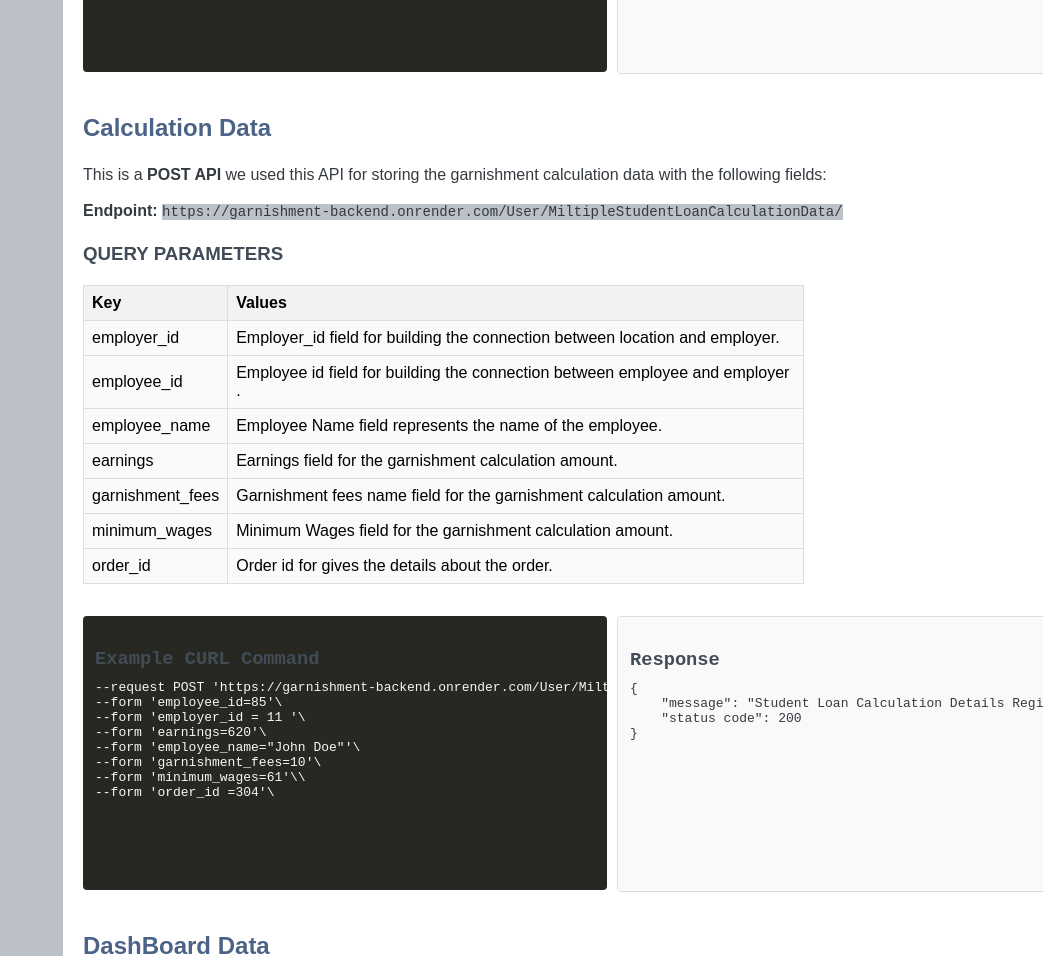
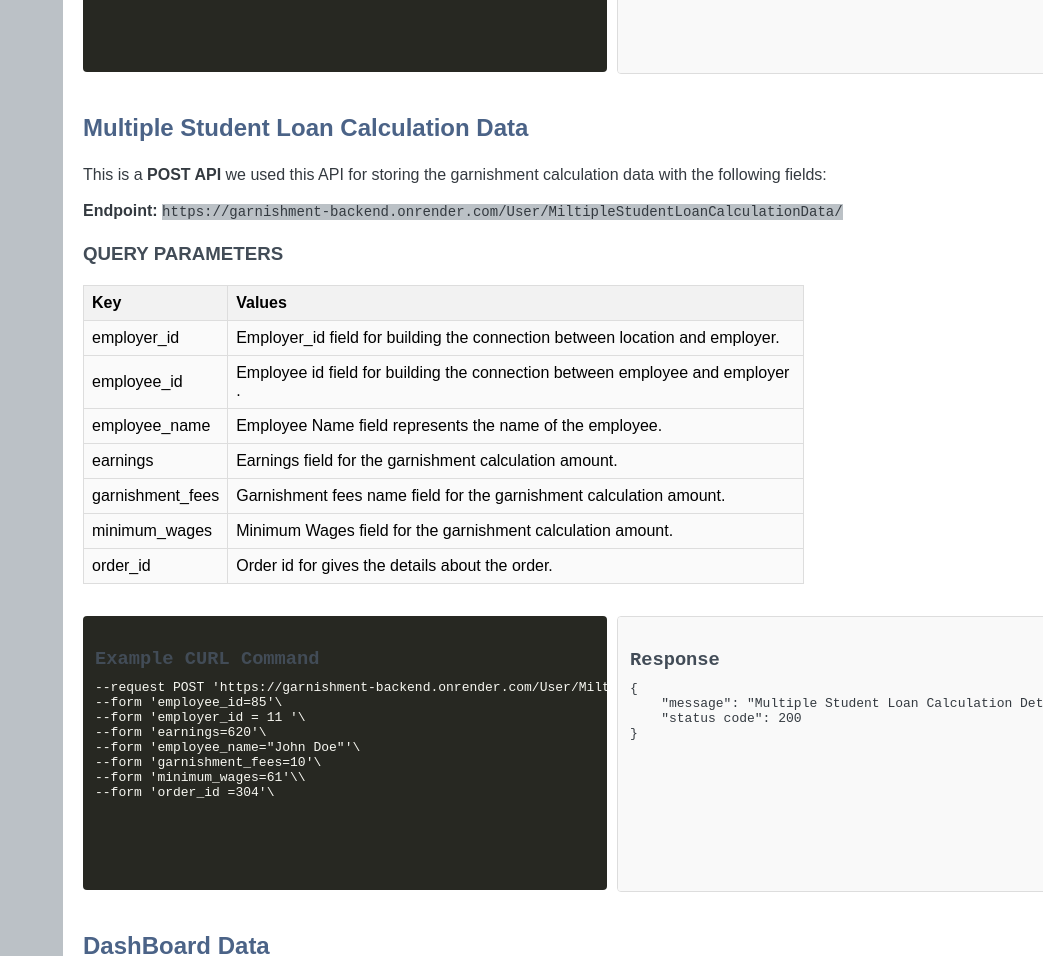
Before and after one commit to RJ-git8585/API-Document, a plain HTML site: page index.HTML in a window 1280 px wide. Shown: the part 9534-10490 px from the top of the page, without its empty margins (237-1280 px from the left). Drawn offline with Linux system fonts and the light colour scheme.

Commit message:
Version-4

```diff
--- a/index.HTML
+++ b/index.HTML
@@ -803,7 +803,7 @@
 </section>
 
 <section id="Multiple Student Loan Calculation Data">
-    <h2>Calculation Data</h2>
+    <h2>Multiple Student Loan Calculation Data</h2>
     <p>This is a <strong>POST API</strong> we used this API for storing the garnishment calculation data with the following fields:</p>
     <p><strong>Endpoint:</strong> <code>https://garnishment-backend.onrender.com/User/MiltipleStudentLoanCalculationData/</code></p>
     <h3>QUERY PARAMETERS</h3>
@@ -864,7 +864,7 @@
             <h3>Response</h3>
             <pre>
 {
-    "message": "Student Loan Calculation Details Registered Successfully",
+    "message": "Multiple Student Loan Calculation Details Registered Successfully",
     "status code": 200
 }
             </pre>
```
